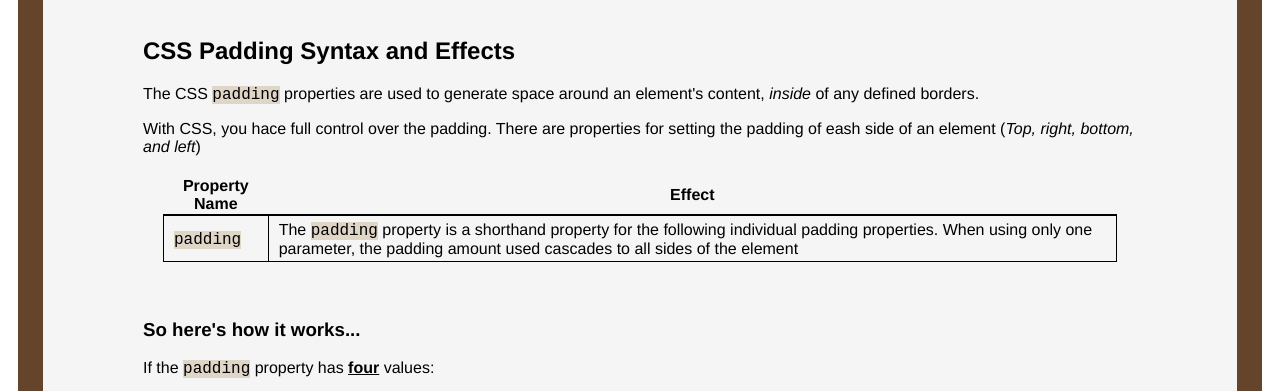
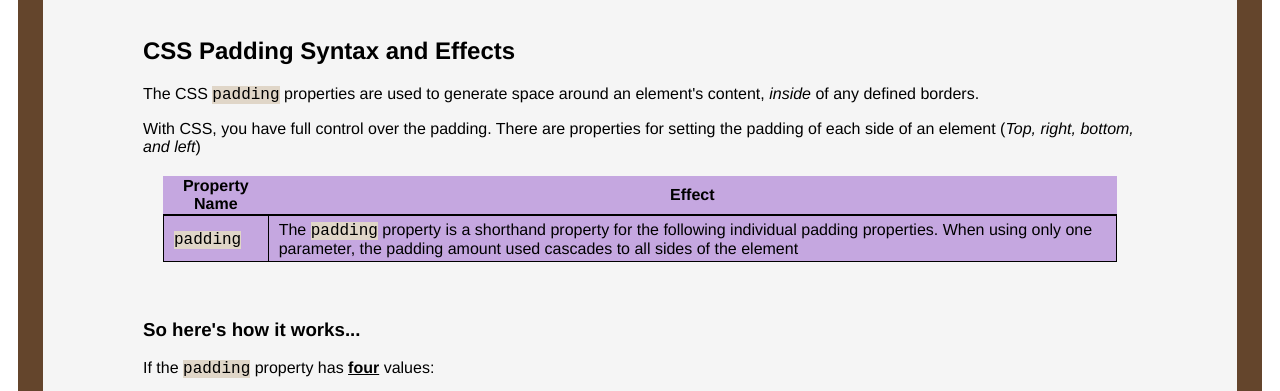
Before and after one commit to ellisbenm/ellisbenm.github.io, a plain HTML site: page index.html in a window 1280 px wide. Shown: the part 340-731 px from the top of the page. Drawn offline with Linux system fonts and the light colour scheme.

Commit message:
corrected a couple typos and added color
added bg color to the table as well as fixing some typos.

```diff
--- a/index.html
+++ b/index.html
@@ -10,7 +10,7 @@
         <br>
         <h2>CSS Padding Syntax and Effects</h2>
         <p>The CSS <span class="code">padding</span> properties are used to generate space around an element's content, <em>inside</em> of any defined borders.</p>
-        <p>With CSS, you hace full control over the padding.  There are properties for setting the padding of eash side of an element (<em>Top, right, bottom, and left</em>)</p>
+        <p>With CSS, you have full control over the padding.  There are properties for setting the padding of each side of an element (<em>Top, right, bottom, and left</em>)</p>
         <table>
             <thead>
                 <th>Property Name</th>
--- a/styles.css
+++ b/styles.css
@@ -46,6 +46,7 @@ td {
 table {
     border-collapse: collapse;
     margin: 20px;
+    background-color: rgb(197, 167, 224);
 }
 
 footer p {
```
